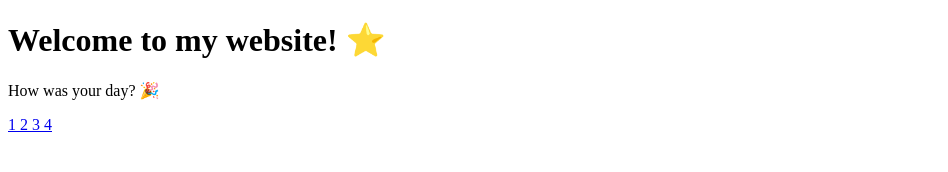
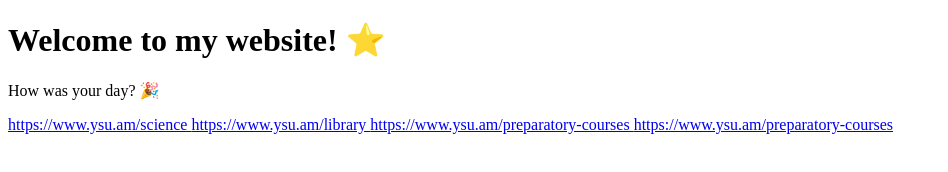
Before and after one commit to EvelinaSarg/evelinasarg.github.io, a plain HTML site: page index.html in a window 1280 px wide. Shown: the whole page, without its empty margins (0-948 px from the left). Drawn offline with Linux system fonts and the light colour scheme.

Commit message:
Update index.html

```diff
--- a/index.html
+++ b/index.html
@@ -6,9 +6,9 @@
    <body>
       <h1>Welcome to my website! ⭐️</h1>
       <p>How was your day? 🎉</p>
-      <a href='https://www.ysu.am/gitowtyowne-eph-owm'> 1 </a>
-      <a href='https://www.ysu.am/sitesection-494'> 2 </a>
-      <a href='https://www.ysu.am/sitesection-29'> 3 </a>
-      <a href='https://www.ysu.am/preparatory-courses'> 4 </a>
+      <a href='https://www.ysu.am/gitowtyowne-eph-owm'> https://www.ysu.am/science </a>
+      <a href='https://www.ysu.am/sitesection-494'> https://www.ysu.am/library </a>
+      <a href='https://www.ysu.am/sitesection-29'> https://www.ysu.am/preparatory-courses </a>
+      <a href='https://www.ysu.am/preparatory-courses'> https://www.ysu.am/preparatory-courses </a>
    </body>
 </html>
```
